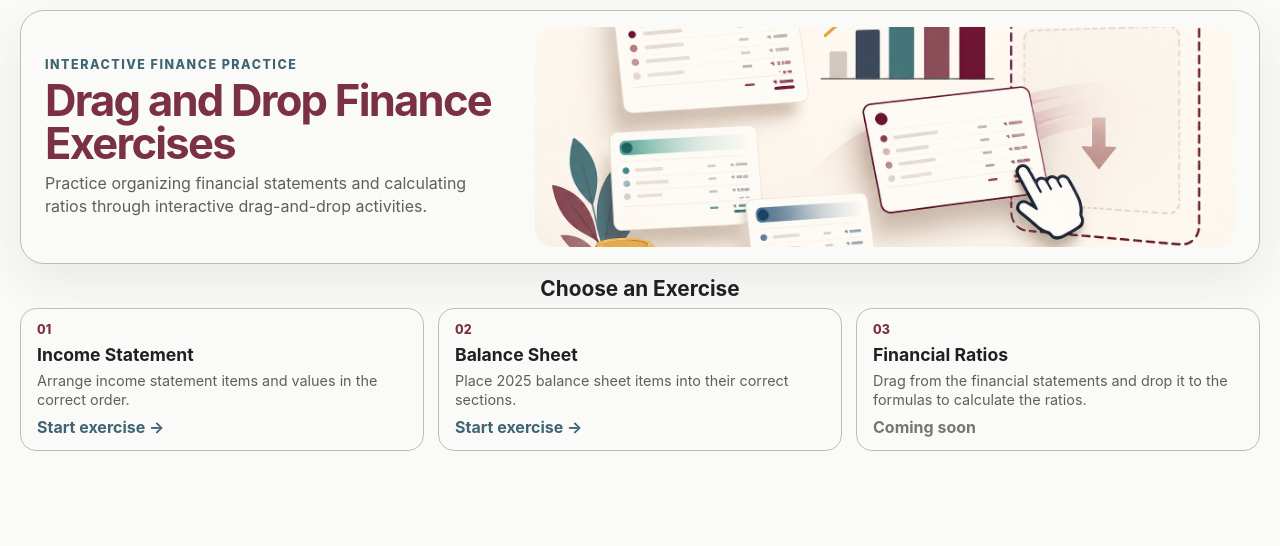
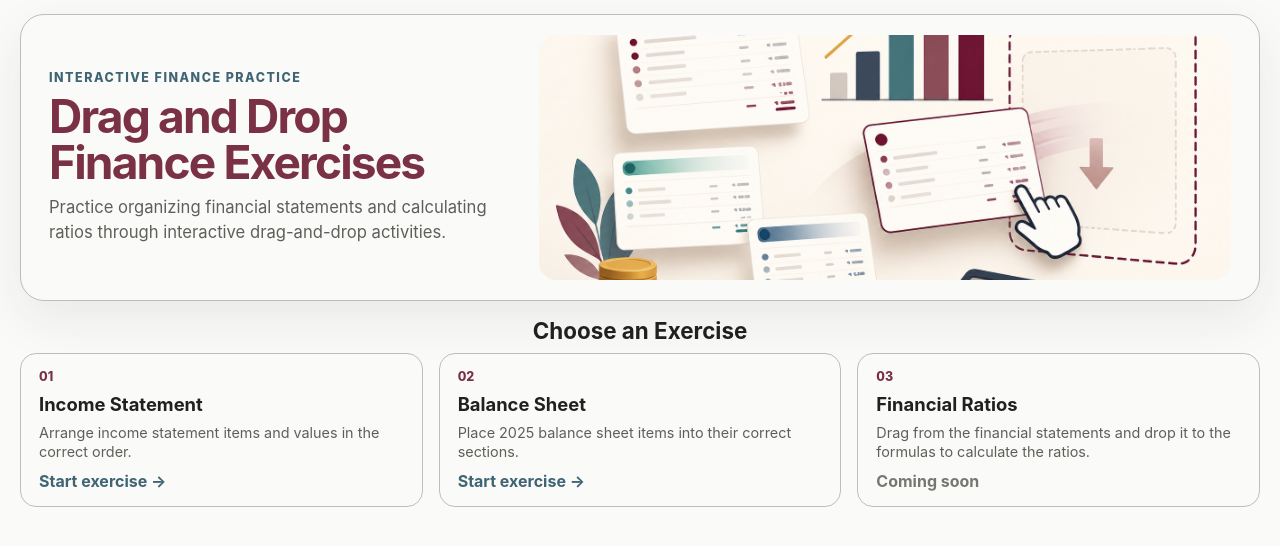
Before and after one commit to ahakin/finance-exercises, a React (Vite) app: page / in a window 1280 px wide. Shown: the top 546 px of the page. Built offline with nearby package versions, Linux system fonts and the light colour scheme.

Commit message:
Increase homepage sizing slightly

```diff
--- a/src/App.css
+++ b/src/App.css
@@ -60,7 +60,7 @@ body {
 }
 
 .home-route-app {
-  padding: 10px 16px;
+  padding: 14px 20px;
 }
 
 .standalone-income-app {
@@ -83,8 +83,8 @@ body {
   display: grid;
   grid-template-columns: minmax(320px, 0.8fr) minmax(460px, 1.2fr);
   align-items: center;
-  gap: 24px;
-  padding: 16px 24px;
+  gap: 28px;
+  padding: 20px 28px;
   border: 1px solid #bebeb8;
   border-radius: 24px;
   background: #fafaf9;
@@ -92,7 +92,7 @@ body {
 }
 
 .home-eyebrow {
-  margin-bottom: 7px;
+  margin-bottom: 9px;
   color: #3f6473;
   font-size: 0.78rem;
   font-weight: 800;
@@ -102,9 +102,9 @@ body {
 
 .home-hero h1 {
   max-width: 580px;
-  margin-bottom: 8px;
+  margin-bottom: 10px;
   color: #7a3045;
-  font-size: clamp(2rem, 3.4vw, 3.3rem);
+  font-size: clamp(2.1rem, 3.6vw, 3.5rem);
   line-height: 0.98;
   letter-spacing: -0.04em;
 }
@@ -112,40 +112,40 @@ body {
 .home-hero-copy > p:last-child {
   max-width: 540px;
   color: #5f5f5a;
-  font-size: 1rem;
-  line-height: 1.4;
+  font-size: 1.04rem;
+  line-height: 1.5;
 }
 
 .home-hero-image {
   display: block;
   width: 100%;
-  max-height: 220px;
+  max-height: 245px;
   border-radius: 18px;
   object-fit: cover;
 }
 
 .home-exercises {
-  padding: 12px 0 0;
+  padding: 16px 0 0;
 }
 
 .home-exercises > h2 {
-  margin-bottom: 7px;
+  margin-bottom: 9px;
   color: #202020;
-  font-size: 1.3rem;
+  font-size: 1.4rem;
   text-align: center;
 }
 
 .home-exercise-grid {
   display: grid;
   grid-template-columns: repeat(3, minmax(0, 1fr));
-  gap: 14px;
+  gap: 16px;
 }
 
 .home-exercise-card {
   display: flex;
-  min-height: 142px;
+  min-height: 154px;
   flex-direction: column;
-  padding: 13px 16px;
+  padding: 15px 18px;
   border: 1px solid #bebeb8;
   border-radius: 16px;
   background: #fafaf9;
@@ -177,15 +177,15 @@ body {
 }
 
 .home-exercise-number {
-  margin-bottom: 7px;
+  margin-bottom: 9px;
   color: #7a3045;
   font-size: 0.78rem;
   font-weight: 800;
 }
 
 .home-exercise-card h3 {
-  margin-bottom: 6px;
-  font-size: 1.1rem;
+  margin-bottom: 8px;
+  font-size: 1.15rem;
 }
 
 .home-exercise-card p {
@@ -196,7 +196,7 @@ body {
 
 .home-card-action {
   margin-top: auto;
-  padding-top: 7px;
+  padding-top: 9px;
   color: #3f6473;
   font-weight: 750;
 }
```
